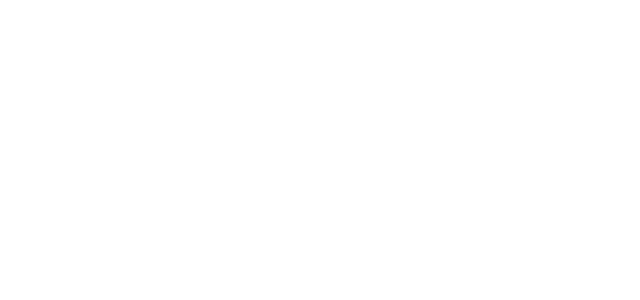
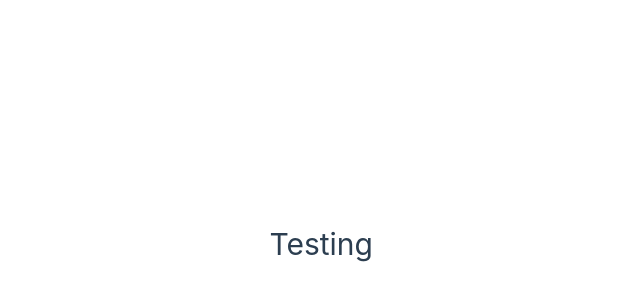
Before and after one commit to staten-island-tech/pd3-vue-api-william-and-michelle, a Vue app in the folder vueapi/: page /ApiData/1 in a window 1280 px wide. Shown: the part 156-456 px from the top of the page, without its empty margins (267-907 px from the left). Built offline with nearby package versions, Linux system fonts and the light colour scheme.

Commit message:
Data stopped displaying, working on routing

```diff
--- a/vueapi/src/components/NameCard.vue
+++ b/vueapi/src/components/NameCard.vue
@@ -1,20 +1,24 @@
 <template>
-  <div class="card">
+  <router-link :to="nmPath" class="card">
     <h2>{{ name }}</h2>
     <h3>{{ firstname }}</h3>
     <h3>{{ rank }}</h3>
     <h3>{{ birthyear }}</h3>
     <h3>{{ count }}</h3>
-  </div>
+  </router-link>
 </template>
 
 <script setup>
+import { computed } from 'vue'
 const props = defineProps({
   name: String,
   firstname: String,
   rank: String,
   birthyear: String,
   count: String
+})
+const nmPath = computed(() => {
+  return `/ApiData/${props.data.nm}`
 })
 </script>
 
--- a/vueapi/src/views/ApiData.vue
+++ b/vueapi/src/views/ApiData.vue
@@ -1,5 +1,7 @@
 <template>
-  <div></div>
+  <div>
+    <h1>Testing</h1>
+  </div>
 </template>
 
 <script>
```
